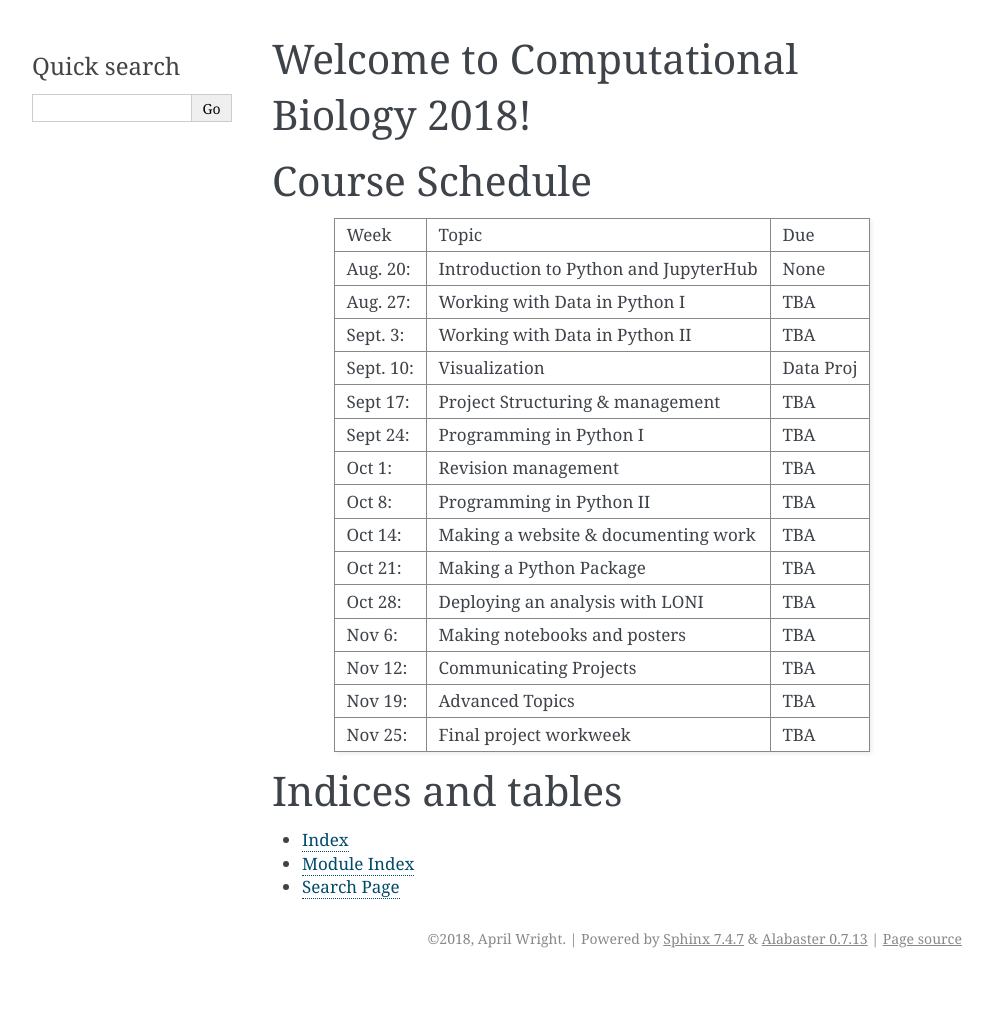
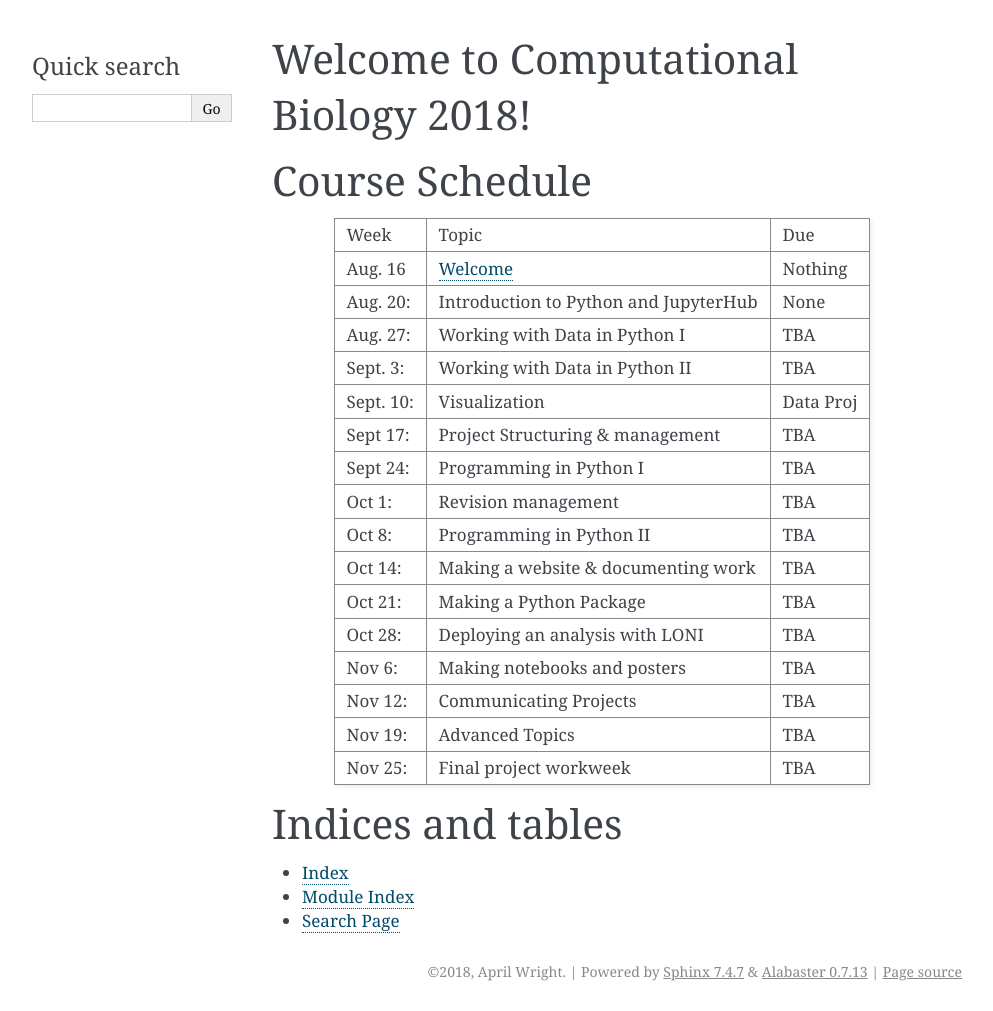
Before and after one commit to wrightaprilm/CompBio2018, a Sphinx documentation site: the page built from docs/index.rst, in a window 1280 px wide. Shown: the whole page, without its empty margins (148-1141 px from the left). Built offline with Sphinx 7.4.7, drawn with Linux system fonts in a browser that asks for light colours; before the commit the page ends 978 px from its top, so only the background shows below that.

Commit message:
adding an update for the course site

```diff
--- a/docs/index.rst
+++ b/docs/index.rst
@@ -16,6 +16,8 @@ Course Schedule
 
 +------------+----------------------------------------+-----------+
 | Week       | Topic                                  | Due       |
++------------+----------------------------------------+-----------+
+| Aug. 16    |  `Welcome <http://goo.gl/uCKPQE>`_     | Nothing   |
 +------------+----------------------------------------+-----------+
 | Aug. 20:   | 	Introduction to Python and JupyterHub |	None      |
 +------------+----------------------------------------+-----------+
```
Also changed, not shown: 1 other file.
